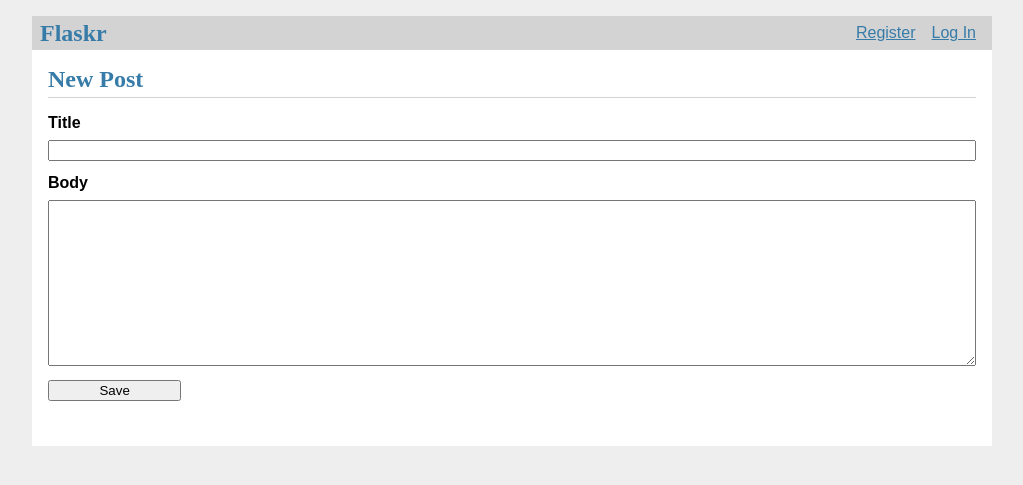
After one commit to shikuojia/miniprogram, a Flask app: template flaskr/templates/blog/create.html in a window 1280 px wide. The commit adds this page. Shown: the top 485 px of the page, without its empty margins (128-1151 px from the left). Run offline with Flask 2, Linux system fonts and the light colour scheme; the template is opened without the code that fills it, so the values that code supplies are empty; parts of the project's set-up code (start-up, migrations or seed data) failed here and were passed over.

Commit message:
update 2.1

```diff
--- a/flaskr/__init__.py
+++ b/flaskr/__init__.py
@@ -10,6 +10,11 @@ def create_app(test_config = None):
 
     from . import auth
     app.register_blueprint(auth.bp)
+
+    from . import blog
+    app.register_blueprint(blog.bp)
+    app.add_url_rule('/',endpoint='index')
+
 
     if test_config is  None:
         app.config.from_pyfile('config.py',silent=True)
--- /dev/null
+++ b/flaskr/static/style.css
@@ -0,0 +1,26 @@
+html { font-family: sans-serif; background: #eee; padding: 1rem; }
+body { max-width: 960px; margin: 0 auto; background: white; }
+h1 { font-family: serif; color: #377ba8; margin: 1rem 0; }
+a { color: #377ba8; }
+hr { border: none; border-top: 1px solid lightgray; }
+nav { background: lightgray; display: flex; align-items: center; padding: 0 0.5rem; }
+nav h1 { flex: auto; margin: 0; }
+nav h1 a { text-decoration: none; padding: 0.25rem 0.5rem; }
+nav ul  { display: flex; list-style: none; margin: 0; padding: 0; }
+nav ul li a, nav ul li span, header .action { display: block; padding: 0.5rem; }
+.content { padding: 0 1rem 1rem; }
+.content > header { border-bottom: 1px solid lightgray; display: flex; align-items: flex-end; }
+.content > header h1 { flex: auto; margin: 1rem 0 0.25rem 0; }
+.flash { margin: 1em 0; padding: 1em; background: #cae6f6; border: 1px solid #377ba8; }
+.post > header { display: flex; align-items: flex-end; font-size: 0.85em; }
+.post > header > div:first-of-type { flex: auto; }
+.post > header h1 { font-size: 1.5em; margin-bottom: 0; }
+.post .about { color: slategray; font-style: italic; }
+.post .body { white-space: pre-line; }
+.content:last-child { margin-bottom: 0; }
+.content form { margin: 1em 0; display: flex; flex-direction: column; }
+.content label { font-weight: bold; margin-bottom: 0.5em; }
+.content input, .content textarea { margin-bottom: 1em; }
+.content textarea { min-height: 12em; resize: vertical; }
+input.danger { color: #cc2f2e; }
+input[type=submit] { align-self: start; min-width: 10em; }
--- a/flaskr/templates/base.html
+++ b/flaskr/templates/base.html
@@ -1,6 +1,6 @@
 <!DOCTYPE html>
 <title>{%block title%}{% endblock %}-TestProgram</title>
-<link rel="stylesheet" href="{{ url_for('static',filename=style.css) }}">
+<link rel="stylesheet" href="{{ url_for('static',filename='style.css') }}">
 <nav>
     <h1>Flaskr</h1>
     <ul>
--- /dev/null
+++ b/flaskr/templates/blog/create.html
@@ -0,0 +1,15 @@
+{% extends 'base.html'%}
+
+{%block header %}
+    <h1>{%block title %}New Post{%endblock%}</h1>
+{%endblock%}
+
+{%block content%}
+    <form method="post">
+        <label for='title'>Title</label>
+        <input name='title' id='title' value="{{ request.form['title']}} " required>
+        <label for="body">Body  </label>
+        <textarea name="body" id="body">{{request.form['body']}}</textarea>
+        <input type="submit" value="Save">
+    </form>
+{%endblock%}
```
Also changed, not shown: flaskr/blog.py (added, +42 -0 lines), flaskr/templates/blog/index.html (added, +28 -0 lines).
